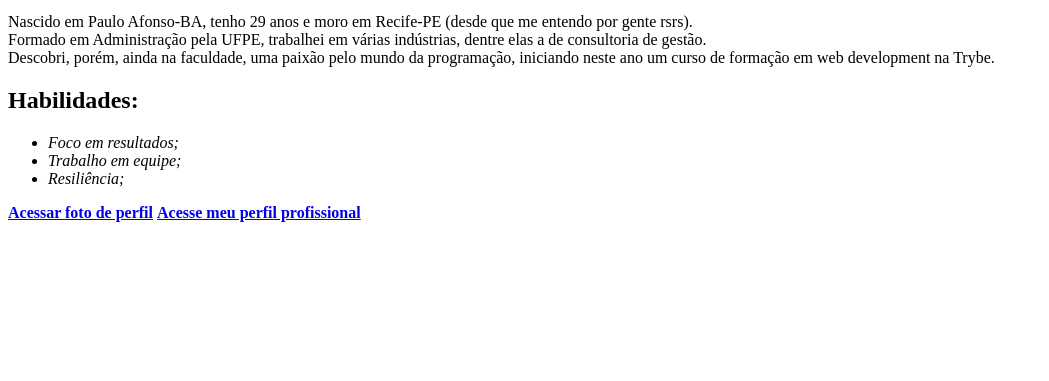
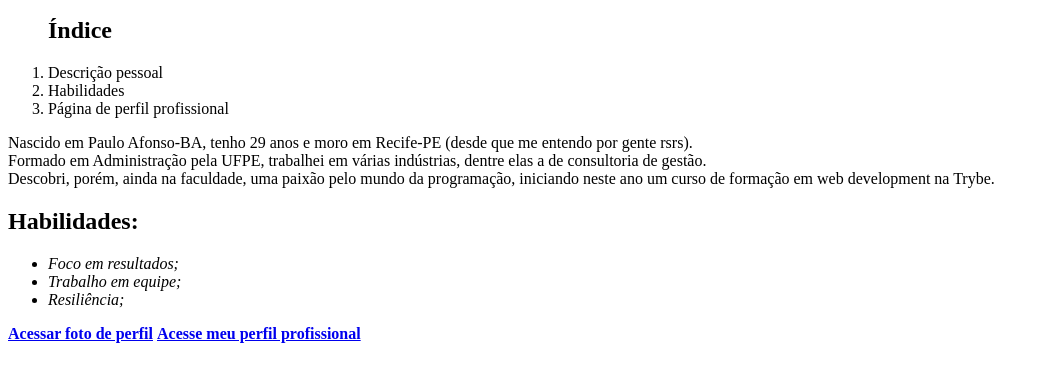
Before and after one commit to menezesrenan7/portfolio-web, a plain HTML site: page index.html in a window 1280 px wide. Shown: the part 101-482 px from the top of the page, without its empty margins (0-1049 px from the left). Drawn offline with Linux system fonts and the light colour scheme.

Commit message:
Adiciona índice de pesquisa

```diff
--- a/index.html
+++ b/index.html
@@ -9,14 +9,23 @@
 
     <img id="imagem-perfil" src="imagens/Image-1.jpeg" alt="Selfie de Renan Menezes">
 
-    <p>Nascido em Paulo Afonso-BA, tenho 29 anos e moro em Recife-PE (desde que me entendo por gente rsrs).
+    <ol>
+        <h2>Índice</h2>
+
+            <li href="descricao-pessoal">Descrição pessoal</li>
+            <li href="habilidades">Habilidades</li>
+            <li href="pagina-profissional">Página de perfil profissional</li>
+
+    </ol>
+
+    <p id="descricao-pessoal">Nascido em Paulo Afonso-BA, tenho 29 anos e moro em Recife-PE (desde que me entendo por gente rsrs).
         <br>
         Formado em Administração pela UFPE, trabalhei em várias indústrias, dentre elas a de consultoria de gestão.
         <br>
         Descobri, porém, ainda na faculdade, uma paixão pelo mundo da programação, iniciando neste ano um curso de formação em web development na Trybe.
     </p>
 
-    <h2>Habilidades:</h2>
+    <h2 id="habilidades">Habilidades:</h2>
 
     <ul>
         <em>
@@ -28,8 +37,7 @@
 
     <a href="imagem-perfil"><strong>Acessar foto de perfil</strong></a>
 
-    <a href="https://www.linkedin.com/in/renan-menezes-3b6618206/" target="_blank"><strong>Acesse meu perfil profissional</strong></a>
-
+    <a id="pagina-profissional" href="https://www.linkedin.com/in/renan-menezes-3b6618206/" target="_blank"><strong>Acesse meu perfil profissional</strong></a>
 
 </body>
 </html>
```
